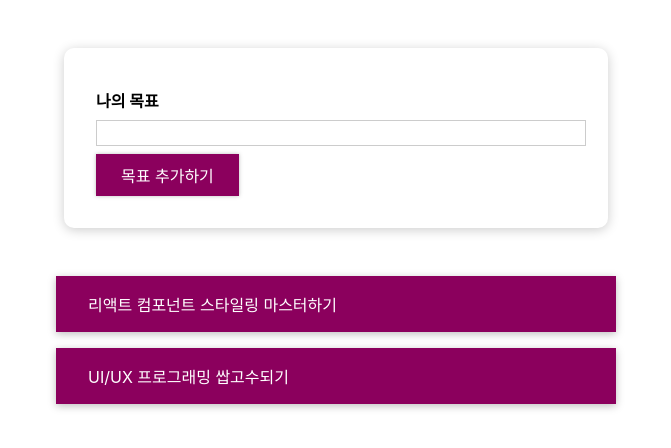
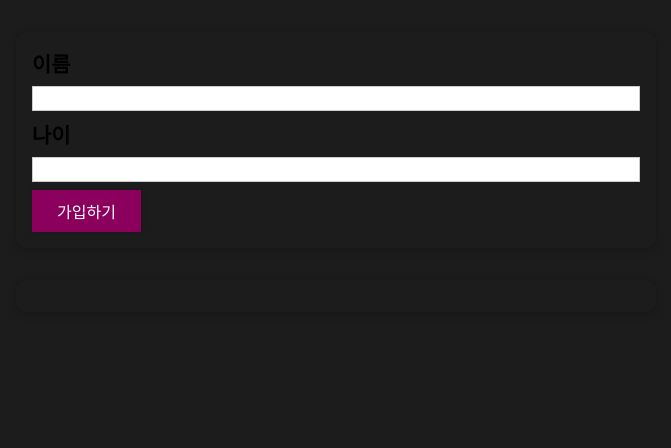
Before and after one commit to sedica3340/react-study-202406, a React (Create React App) app: page / in a window 1280 px wide. Shown: the top 448 px of the page, without its empty margins (304-975 px from the left). Built offline with nearby package versions, Linux system fonts and the light colour scheme.

Commit message:
유저관리 기본설정

```diff
--- a/src/App.js
+++ b/src/App.js
@@ -1,41 +1,14 @@
 import React, { useState } from "react";
-import CourseInput from "./components/CourseGoals/CourseInput";
-import CourseList from "./components/CourseGoals/CourseList";
 import "./App.css";
-
-// 기본 더미 데이터
-
-const DUMMY_DATA = [
-    {
-        id: "g1",
-        text: "리액트 컴포넌트 스타일링 마스터하기",
-    },
-    {
-        id: "g2",
-        text: "UI/UX 프로그래밍 쌉고수되기",
-    },
-];
+import AddUsers from "./components/Users/AddUsers";
+import UserList from "./components/Users/UserList";
 
 const App = () => {
-    const [goals, setGoals] = useState(DUMMY_DATA);
-
-    const addGoal = (data) => {
-        setGoals([...goals, data]);
-    };
-    const removeGoal = (id) => {
-        const removedGoals = goals.filter((goal) => goal.id !== id);
-        setGoals(removedGoals);
-    };
-
     return (
-        <div>
-            <section id="goal-form">
-                <CourseInput onAdd={addGoal} />
-            </section>
-            <section id="goals">
-                <CourseList items={goals} onRemove={removeGoal} />
-            </section>
-        </div>
+        <>
+            <AddUsers />
+            <UserList />
+        </>
     );
 };
 
--- a/src/components/UI/Button.js
+++ b/src/components/UI/Button.js
@@ -1,35 +1,12 @@
 import React from "react";
-import styled from "styled-components";
-// import "./Button.css";
+import styles from "./Button.module.css";
 
-
-const Button = styled.button`
-font: inherit;
-padding: 0.5rem 1.5rem;
-border: 1px solid #8b005d;
-color: white;
-background: #8b005d;
-box-shadow: 0 0 4px rgba(0, 0, 0, 0.26);
-cursor: pointer;
-
-&:focus {
-    outline: none;
-}
-&:hover,
-&:active {
-    background: #ac0e77;
-    border-color: #ac0e77;
-    box-shadow: 0 0 8px rgba(0, 0, 0, 0.26);
-}
-`;
-
-
-// const Button = ({ type, onClick, children }) => {
-//     return (
-//         <button type={type} className="button" onClick={onClick}>
-//             {children}
-//         </button>
-//     );
-// };
+const Button = ({ type, onClick, children }) => {
+    return (
+        <button type={type} className={styles.button} onClick={onClick}>
+            {children}
+        </button>
+    );
+};
 
 export default Button;
--- /dev/null
+++ b/src/components/Users/AddUsers.js
@@ -0,0 +1,20 @@
+import React from "react";
+import styles from "./AddUsers.module.css";
+import Card from "../UI/Card";
+import Button from "../UI/Button";
+
+const AddUsers = () => {
+    return (
+        <Card className={styles.input}>
+            <form>
+                <label htmlFor="username">이름</label>
+                <input id="username" type="text" />
+                <label htmlFor="age">나이</label>
+                <input id="age" type="number" />
+                <Button type="submit">가입하기</Button>
+            </form>
+        </Card>
+    );
+};
+
+export default AddUsers;
--- /dev/null
+++ b/src/components/Users/AddUsers.module.css
@@ -0,0 +1,27 @@
+.input {
+    margin: 2rem auto;
+    padding: 1rem;
+    width: 90%;
+    max-width: 40rem;
+  }
+
+  .input label {
+    display: block;
+    font-weight: bold;
+    margin-bottom: 0.5rem;
+    font-size: 1.3em;
+  }
+
+  .input input {
+    font: inherit;
+    display: block;
+    width: 100%;
+    border: 1px solid #ccc;
+    padding: 0.15rem;
+    margin-bottom: 0.5rem;
+  }
+
+  .input input:focus {
+    outline: none;
+    border-color: #4f005f;
+  }
--- /dev/null
+++ b/src/components/Users/UserList.js
@@ -0,0 +1,15 @@
+import React from 'react'
+import styles from './UserList.module.css';
+import Card from '../UI/Card';
+
+const UserList = () => {
+  return (
+    <Card className={styles.users}>
+      <ul>
+
+      </ul>
+    </Card>
+  )
+}
+
+export default UserList
--- /dev/null
+++ b/src/components/Users/UserList.module.css
@@ -0,0 +1,16 @@
+.users {
+    margin: 2rem auto;
+    width: 90%;
+    max-width: 40rem;
+  }
+
+  .users ul {
+    list-style: none;
+    padding: 1rem;
+  }
+
+  .users li {
+    border: 1px solid #ccc;
+    margin: 0.5rem 0;
+    padding: 0.5rem;
+  }
--- a/src/index.css
+++ b/src/index.css
@@ -1,13 +1,12 @@
+* {
+  box-sizing: border-box;
+}
+
+html {
+  font-family: sans-serif;
+}
+
 body {
   margin: 0;
-  font-family: -apple-system, BlinkMacSystemFont, 'Segoe UI', 'Roboto', 'Oxygen',
-    'Ubuntu', 'Cantarell', 'Fira Sans', 'Droid Sans', 'Helvetica Neue',
-    sans-serif;
-  -webkit-font-smoothing: antialiased;
-  -moz-osx-font-smoothing: grayscale;
+  background: #1c1c1c;
 }
-
-code {
-  font-family: source-code-pro, Menlo, Monaco, Consolas, 'Courier New',
-    monospace;
-}
```
Also changed, not shown: src/components/UI/Button.module.css (renamed from src/components/UI/Button.css).
